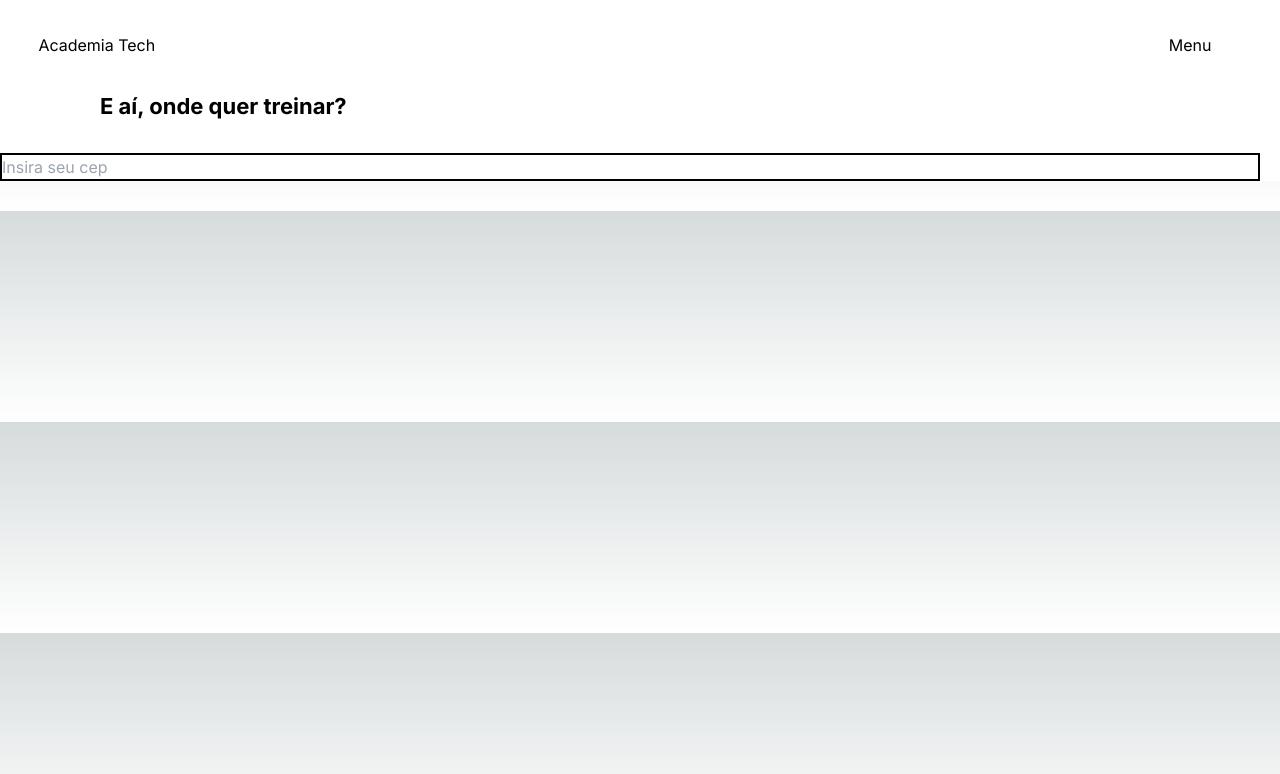
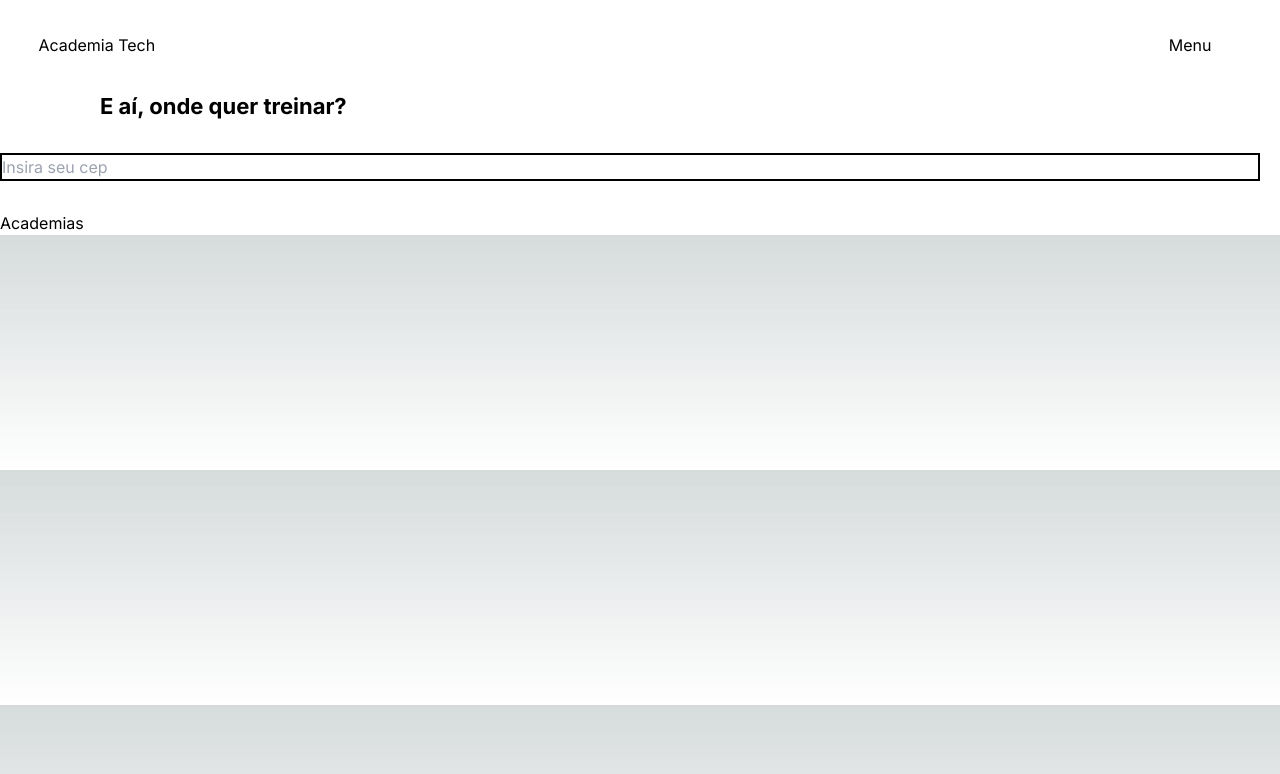
Before and after one commit to lucasdeabril/academia_tech, a Next.js app: page /comecar in a window 1280 px wide. Shown: the top 774 px of the page. Built offline with nearby package versions, Linux system fonts and the light colour scheme.

Commit message:
div de academias proximas criada

```diff
--- a/app/comecar/page.tsx
+++ b/app/comecar/page.tsx
@@ -24,6 +24,11 @@ export default function Home() {
       <div className='cep width'>
         <input type="text" placeholder='Insira seu cep' />
       </div>
+
+      <div>
+        <h1>Academias</h1>
+        <div className='conteiner-academias'></div>
+      </div>
     </main>
     )
 }
```
